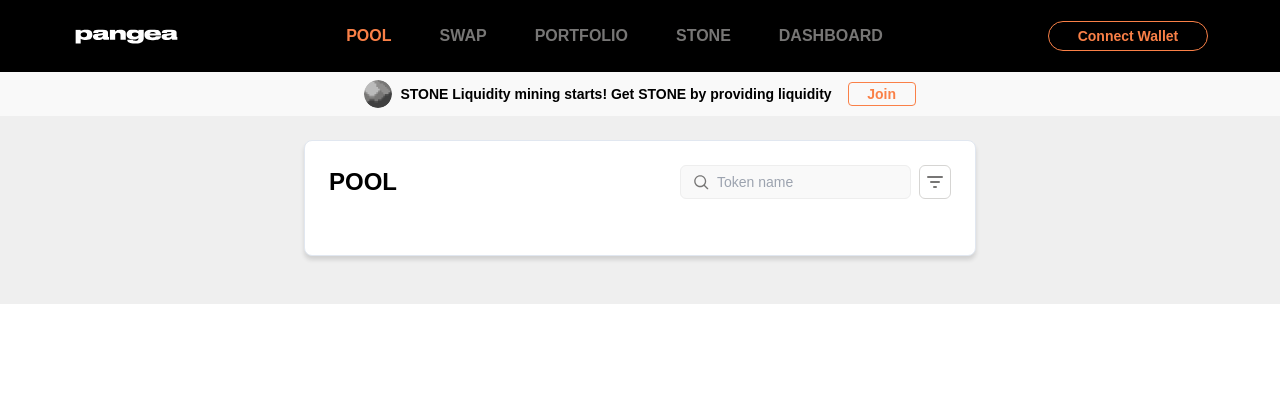
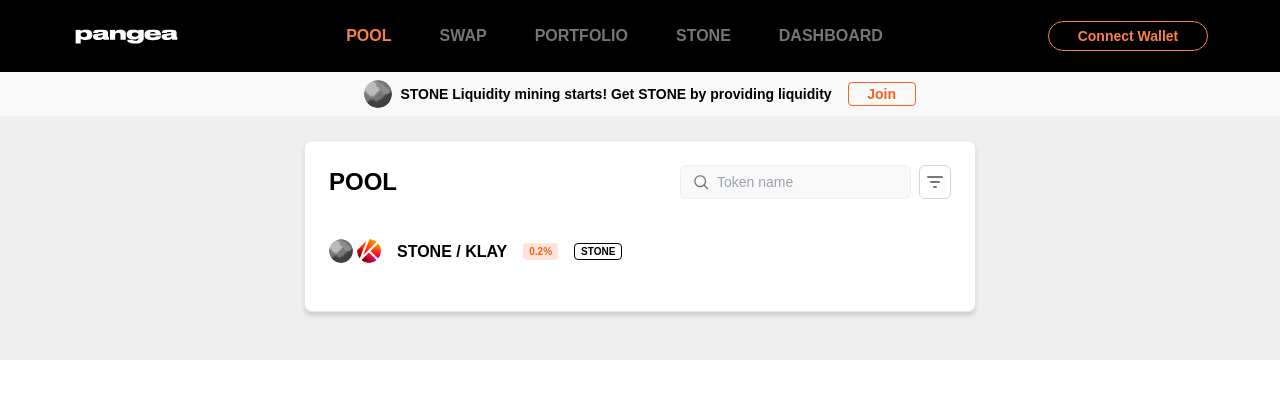
Before and after one commit to cuongquang-savvycom/fe--deposit, a Vue app: page /pool in a window 1280 px wide. Shown: the top 398 px of the page. Built offline with nearby package versions, Linux system fonts and the light colour scheme.

Commit message:
Update base

```diff
--- /dev/null
+++ b/src/components/Button/Button.vue
@@ -0,0 +1,14 @@
+<template>
+  <button
+    class="flex h-[24px] bg-orange-400 rounded text-xxs text-orange-900 px-[6px] py-[2px]"
+    v-bind="$attrs"
+  >
+    <slot></slot>
+  </button>
+</template>
+<script lang="ts" setup></script>
+<script lang="ts">
+export default {
+  name: "PButton",
+};
+</script>
--- a/src/components/Common/MainHeader.vue
+++ b/src/components/Common/MainHeader.vue
@@ -7,26 +7,26 @@
       <div
         class="flex flex-row justify-between items-center gap-12 font-semibold hidden md:flex"
       >
-        <span class="text-orange-900">POOL</span>
+        <span class="text-orange-800">POOL</span>
         <span
-          class="text-neutral-500 hover:text-orange-900 hover:cursor-pointer"
+          class="text-neutral-500 hover:text-orange-800 hover:cursor-pointer"
           >SWAP</span
         >
         <span
-          class="text-neutral-500 hover:text-orange-900 hover:cursor-pointer"
+          class="text-neutral-500 hover:text-orange-800 hover:cursor-pointer"
           >PORTFOLIO</span
         >
         <span
-          class="text-neutral-500 hover:text-orange-900 hover:cursor-pointer"
+          class="text-neutral-500 hover:text-orange-800 hover:cursor-pointer"
           >STONE</span
         >
         <span
-          class="text-neutral-500 hover:text-orange-900 hover:cursor-pointer"
+          class="text-neutral-500 hover:text-orange-800 hover:cursor-pointer"
           >DASHBOARD</span
         >
       </div>
       <span
-        class="text-orange-900 rounded-full border-orange-900 border-[1px] justify-center text-sm font-semibold p-2 pt-1 pb-1 min-w-[160px] hidden md:flex hover:cursor-pointer"
+        class="text-orange-800 rounded-full border-orange-800 border-[1px] justify-center text-sm font-semibold p-2 pt-1 pb-1 min-w-[160px] hidden md:flex hover:cursor-pointer"
       >
         Connect Wallet
       </span>
--- /dev/null
+++ b/src/components/Tag/Tag.vue
@@ -0,0 +1,14 @@
+<template>
+  <div
+    class="flex h-[17px] bg-orange-400 rounded text-xxs text-orange-900 px-[6px] py-[2px]"
+    v-bind="$attrs"
+  >
+    <slot></slot>
+  </div>
+</template>
+<script lang="ts" setup></script>
+<script lang="ts">
+export default {
+  name: "PTag",
+};
+</script>
--- /dev/null
+++ b/src/components/Tag/TagBase.vue
@@ -0,0 +1,14 @@
+<template>
+  <div
+    class="flex h-[17px] rounded text-xxs text-neutral-900 border border-neutral-900 px-[6px] py-[2px]"
+    v-bind="$attrs"
+  >
+    <slot></slot>
+  </div>
+</template>
+<script lang="ts" setup></script>
+<script lang="ts">
+export default {
+  name: "PTagBase",
+};
+</script>
--- a/src/views/PoolView.vue
+++ b/src/views/PoolView.vue
@@ -26,10 +26,35 @@
           </div>
         </div>
       </div>
+      <div class="flex flex-col py-4 px-6 gap-6">
+        <div class="flex flex-row justify-between">
+          <div class="flex items-center">
+            <div class="flex gap-1">
+              <img
+                class="rounded-full shadowed object-contain h-[24px] w-[24px]"
+                src="@/assets/stone.svg"
+                alt="Stone logo"
+              />
+              <img
+                class="rounded-full shadowed object-contain h-[24px] w-[24px]"
+                src="@/assets/icons/tokens/klay.png"
+                alt="Stone logo"
+              />
+            </div>
+            <span class="flex ml-4 font-bold leading-[23px]">
+              STONE / KLAY
+            </span>
+            <Tag class="ml-4 font-semibold">0.2%</Tag>
+            <TagBase class="ml-4 font-semibold leading-[12px]">STONE</TagBase>
+          </div>
+        </div>
+      </div>
     </div>
   </div>
 </template>
 
 <script lang="ts" setup>
 import Input from "@/components/Input/Input.vue";
+import Tag from "@/components/Tag/Tag.vue";
+import TagBase from "@/components/Tag/TagBase.vue";
 </script>
--- a/tailwind.config.js
+++ b/tailwind.config.js
@@ -160,8 +160,10 @@
       red: colors.red,
       orange: {
         ...colors.orange,
-        400: "#fffaf8",
-        900: "#fa8047",
+        300: "#fffaf8",
+        400: "#ffe5d9",
+        800: "#fa8047",
+        900: "#f9611a",
       },
       amber: colors.amber,
       yellow: colors.yellow,
@@ -359,9 +361,10 @@
       ],
     },
     fontSize: {
+      xxs: ["0.625rem", { lineHeight: "0.85rem" }],
       xs: ["0.75rem", { lineHeight: "1rem" }],
       sm: ["0.875rem", { lineHeight: "1.25rem" }],
-      base: ["1rem", { lineHeight: "1.5rem" }],
+      base: ["1rem", { lineHeight: "120%" }],
       lg: ["1.125rem", { lineHeight: "1.75rem" }],
       xl: ["1.25rem", { lineHeight: "1.75rem" }],
       "2xl": ["1.5rem", { lineHeight: "2rem" }],
```
Also changed, not shown: src/assets/icons/tokens/klay.png (added).
